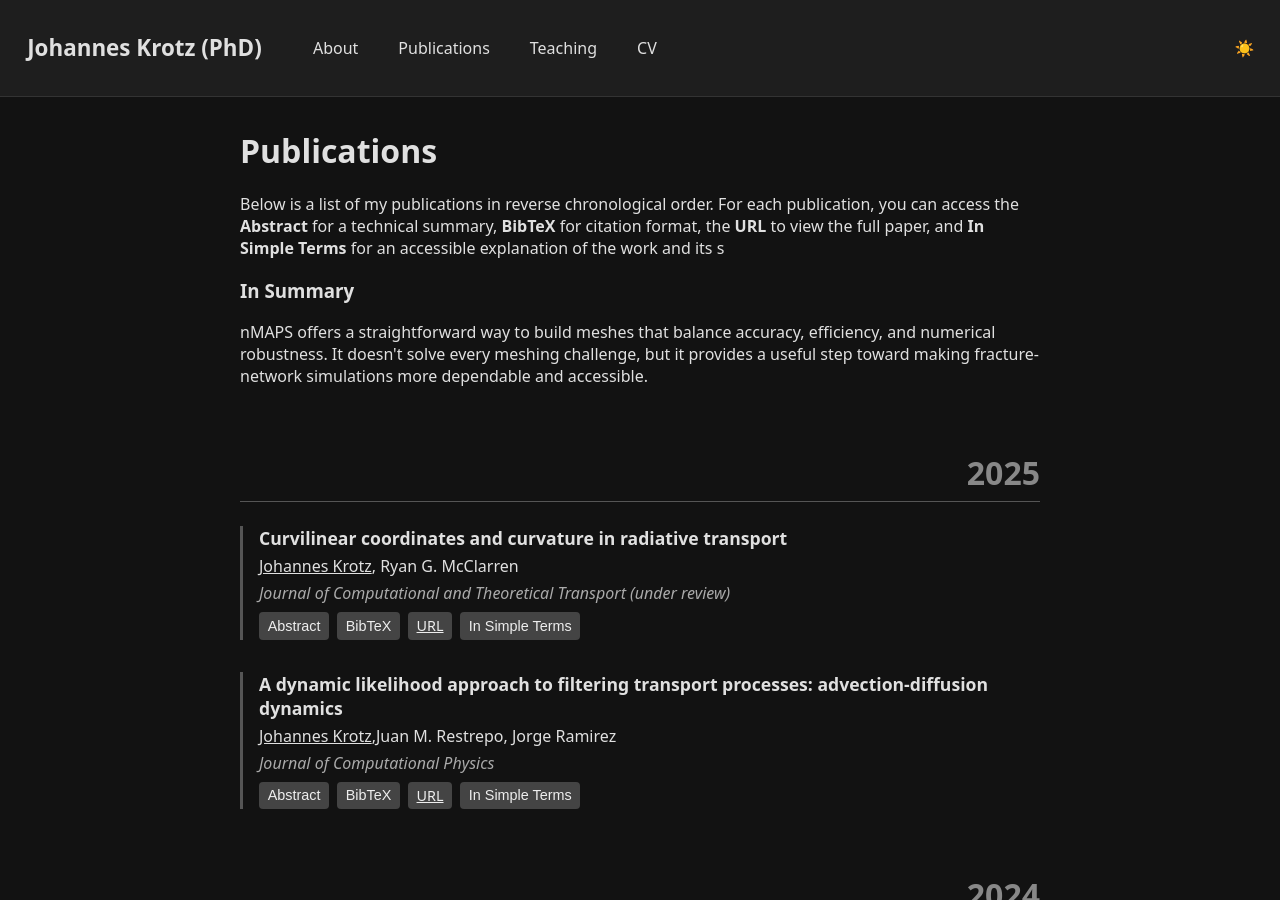
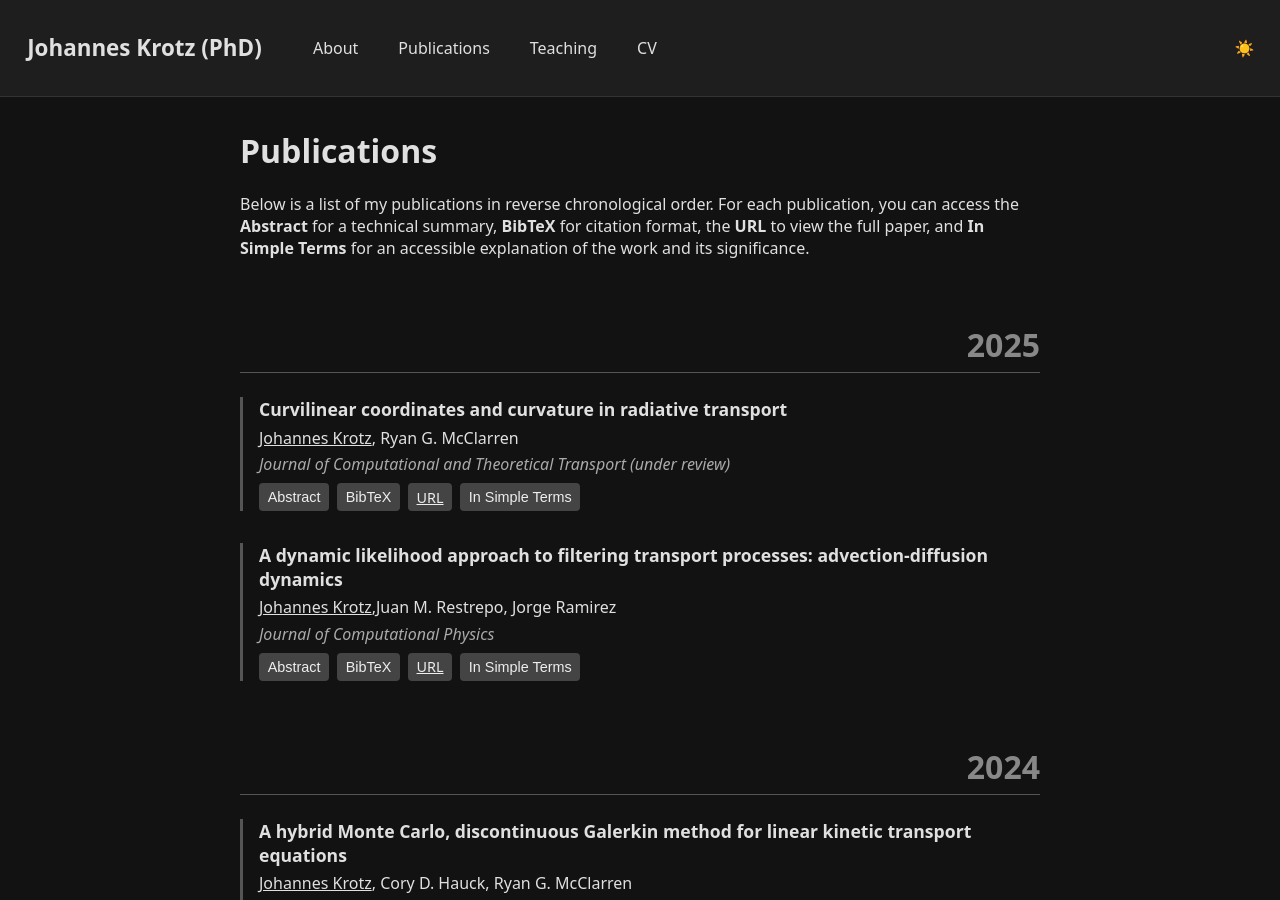
Before and after one commit to johannonymous123/johannonymous123.github.io, a Jekyll site: the page built from publications.html, in a window 1280 px wide and 900 px high. Built offline with Jekyll 4.4.1, drawn with Linux system fonts in a browser that asks for light colours.

Commit message:
Fix corrupted HTML content and LaTeX symbols in publications page
- Fixed malformed paragraph content at the beginning of publications.html
- Converted LaTeX symbols to readable HTML in physics bachelor's thesis abstract
- This should resolve PDF link functionality issues

```diff
--- a/publications.html
+++ b/publications.html
@@ -10,17 +10,8 @@ title: Publications
   Below is a list of my publications in reverse chronological order. For each publication, you can access the
   <strong>Abstract</strong> for a technical summary, <strong>BibTeX</strong> for citation format, the
   <strong>URL</strong> to view the full paper, and <strong>In Simple Terms</strong> for an accessible
-  explanation of the work and its s  <h3>In Summary</h3>
-  <p>
-    nMAPS offers a straightforward way to build meshes that balance accuracy, efficiency, and numerical robustness.
-    It doesn't solve every meshing challenge, but it provides a useful step toward making fracture-network simulations
-    more dependable and accessible.
-  </p>
-
-</div>
-</div>
-
-</div></p>
+  explanation of the work and its significance.
+</p>
 
 <div class="publications">
 
@@ -658,8 +649,8 @@ abstract = {We present the near-Maximal Algorithm for Poisson-disk Sampling (nMA
 
     <div class="pub-toggle hidden" id="abs-bachelor-2015">
       <p>This thesis investigates quantum transport in two-dimensional time-reversal-invariant topological insulators, focusing on HgTe/CdTe quantum wells described by the Bernevig--Hughes--Zhang (BHZ) model. After reproducing the helical edge states protected against elastic backscattering, I derive an effective one-dimensional edge Hamiltonian and analyze how a localized magnetic (Zeeman) barrier breaks time-reversal symmetry, opens a gap in the edge spectrum, and enables controllable backscattering. In the low-energy limit, the resulting transmission and reflection yield a characteristic conductance suppression set by barrier strength and width.</p>
-      <p>Placing an $s$-wave superconductor in proximity to the edge, I project the full Bogoliubov--de Gennes description onto the edge subspace and show that subgap transport is dominated by perfect Andreev reflection at an NS interface and by phase-dependent Andreev bound states in an SNS junction with energies \(E=\lvert \alpha \rvert \cos(\varphi/2)\). The corresponding Josephson current exhibits the expected current--phase relation and, under a perpendicular magnetic field, distinct interference patterns that differentiate edge-dominated from bulk-dominated transport.</p>
-      <p>Finally, I propose transport protocols to extract microscopically the subband $g$-factors \((g_E,g_H)\) and superconducting order parameters \((\Delta_E,\Delta_H)\) from their effective edge quantities \(\hat{g}\) and \(\alpha\). By exploiting their linear dependence on a mixing parameter \(\gamma\) (set by BHZ parameters and sample thickness), measurements across devices with varied well thickness can determine these band-resolved couplings.</p>
+      <p>Placing an <em>s</em>-wave superconductor in proximity to the edge, I project the full Bogoliubov--de Gennes description onto the edge subspace and show that subgap transport is dominated by perfect Andreev reflection at an NS interface and by phase-dependent Andreev bound states in an SNS junction with energies <em>E</em> = |<em>α</em>| cos(<em>φ</em>/2). The corresponding Josephson current exhibits the expected current--phase relation and, under a perpendicular magnetic field, distinct interference patterns that differentiate edge-dominated from bulk-dominated transport.</p>
+      <p>Finally, I propose transport protocols to extract microscopically the subband <em>g</em>-factors (<em>g</em><sub>E</sub>, <em>g</em><sub>H</sub>) and superconducting order parameters (<em>Δ</em><sub>E</sub>, <em>Δ</em><sub>H</sub>) from their effective edge quantities <em>ĝ</em> and <em>α</em>. By exploiting their linear dependence on a mixing parameter <em>γ</em> (set by BHZ parameters and sample thickness), measurements across devices with varied well thickness can determine these band-resolved couplings.</p>
     </div>
 
     <div class="pub-toggle hidden" id="bib-bachelor-2015">
```
